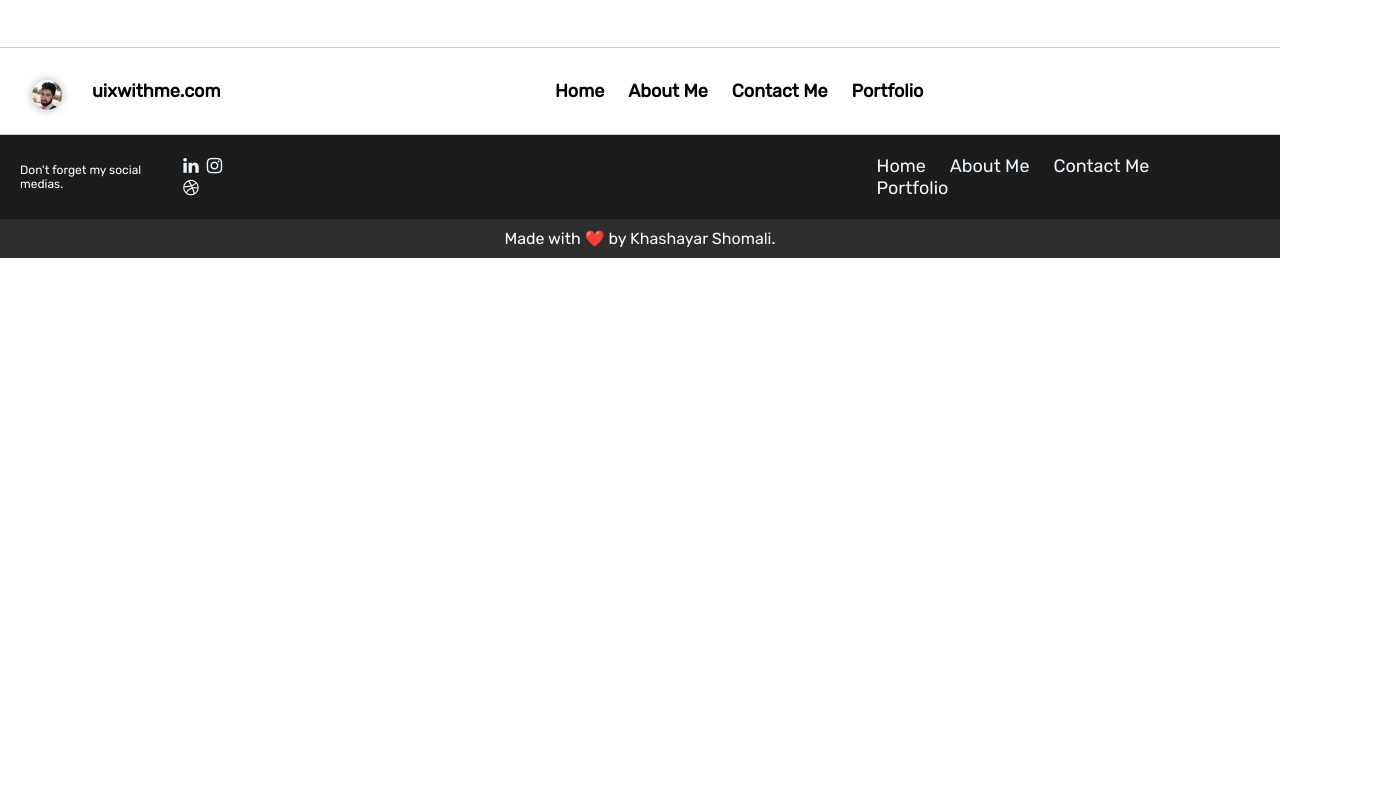
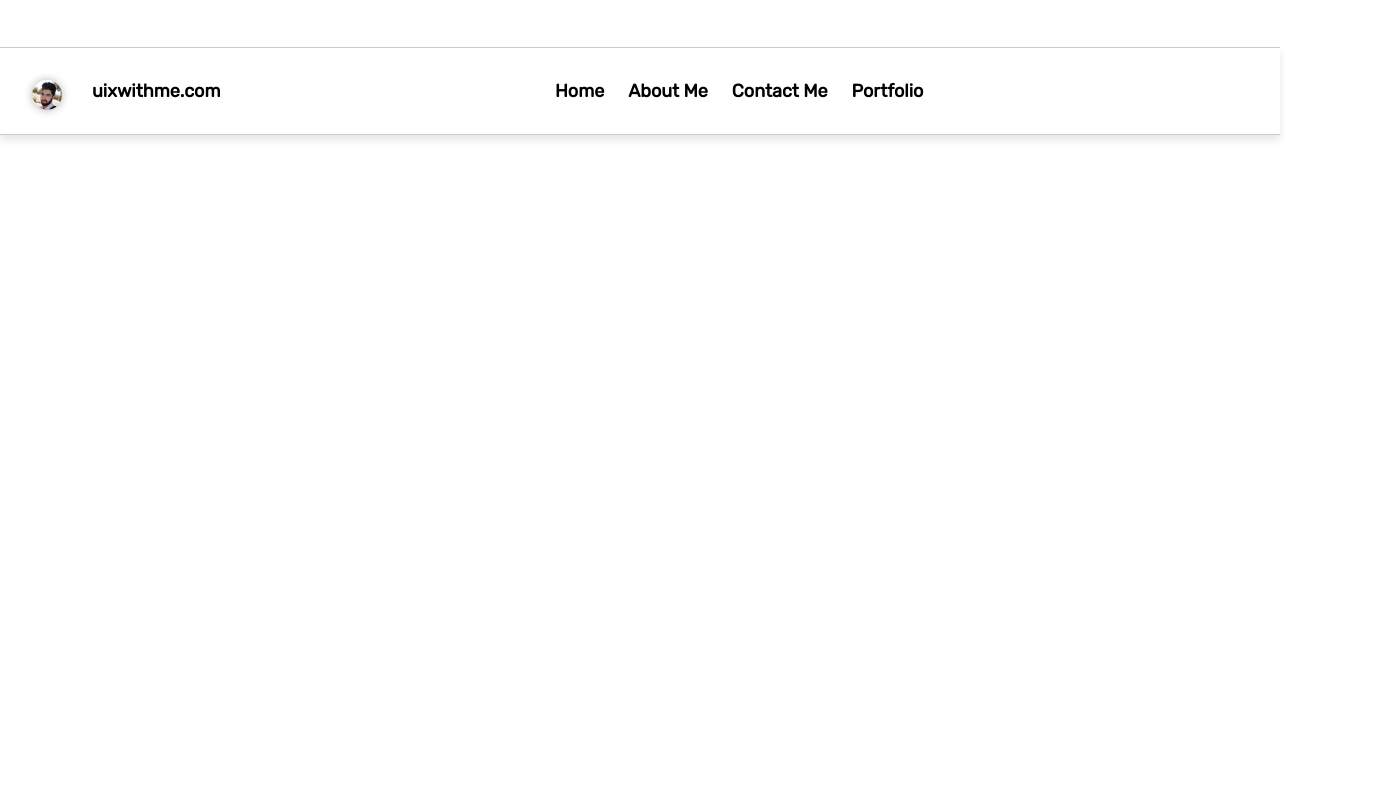
Before and after one commit to shomalikhashayar/css-website-layout, a plain HTML site: page index.html in a window 1280 px wide. Shown: the part 569-1380 px from the top of the page, 1400 px wide, since content can reach past the window. Before the commit the page ends 827 px from the top, so only its background shows below. Drawn offline with Linux system fonts and the light colour scheme.

Commit message:
Make a div for main content in page and makes header sticky.

```diff
--- a/index.html
+++ b/index.html
@@ -7,6 +7,7 @@
     <title>CSS Website Layout</title>
     <link rel="stylesheet" href="style.css" />
     <link rel="stylesheet" href="buttons.css" />
+    <link rel="stylesheet" href="sticky.css" />
     <link rel="stylesheet" href="social-media-buttons.css" />
     <link
       rel="stylesheet"
@@ -55,6 +56,9 @@
         >Portfolio</a
       >
     </div>
+    <div class="main-content">
+
+    </div>
     <div class="footer-container">
       <footer>
         <div class="footer-nav">
@@ -95,3 +99,4 @@
   </body>
 </html>
 <script src="./app.js"></script>
+<script src="./sticky.js"></script>
--- /dev/null
+++ b/sticky.css
@@ -0,0 +1,3 @@
+.header-nav {
+    position: sticky; top: 0;
+}
--- a/style.css
+++ b/style.css
@@ -1,6 +1,14 @@
 * {
   margin: 0;
   font-family: "Rubik", sans-serif;
+}
+html {
+  margin: 0;
+  padding: 0;
+  scroll-behavior: smooth;
+}
+body {
+  overflow-x: hidden;
 }
 .header-main {
   background-color: rgb(39, 39, 39);
@@ -16,7 +24,7 @@
 .header-nav {
   background-color: white;
   padding: 32px;
-  /* box-shadow: 0 0 8px rgba(0, 0, 0, 0.3); */
+  box-shadow: 0 5px 8px rgba(0, 0, 0, 0.103);
   text-align: center;
   border-bottom: 1px solid #ccc;
   border-top: 1px solid #ccc;
@@ -101,8 +109,11 @@ img {
 .copyright-text a:hover {
   color: #f73a00;
 }
-#footer-p{
+#footer-p {
   font-size: 12px;
   padding-right: 10px;
-
 }
+.main-content {
+  padding: 700px;
+  background-color: rgb(255, 255, 255);
+}
```
